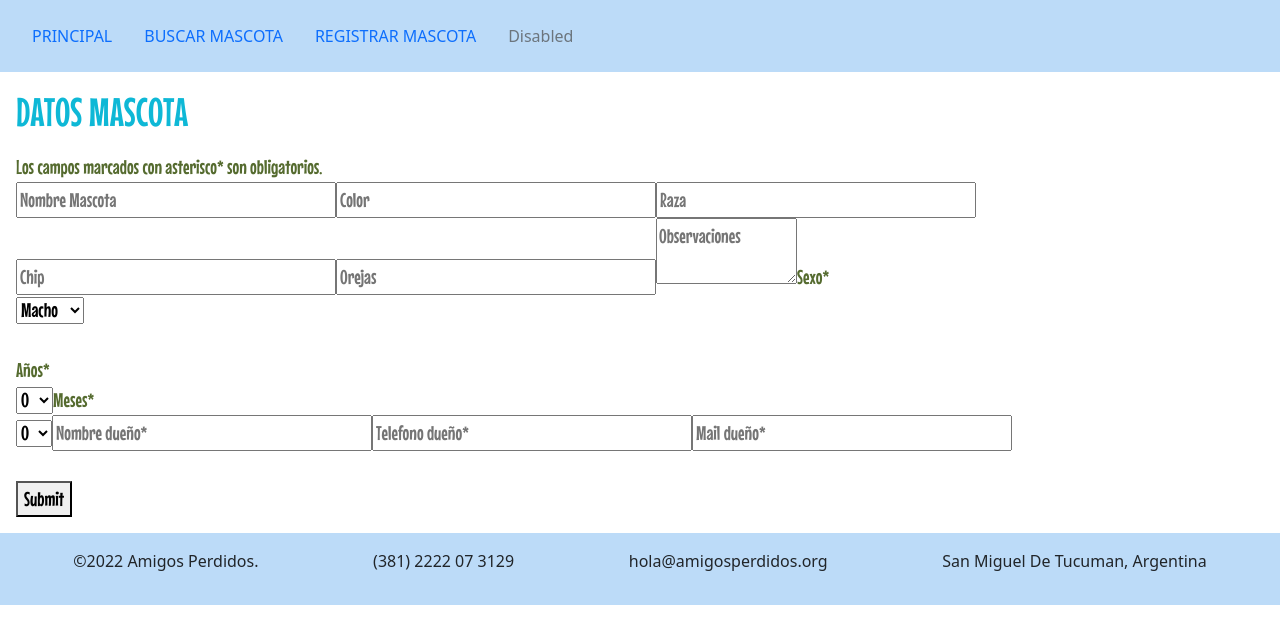
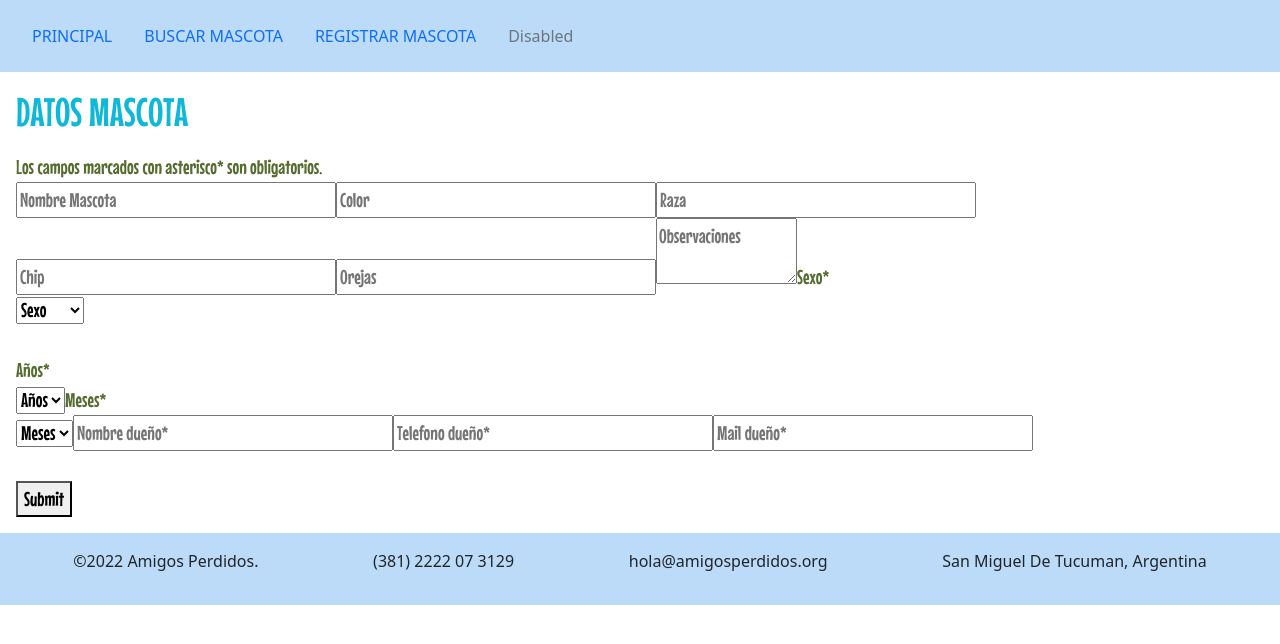
Before and after one commit to alvarorsor/Trabajo-Final-programacionWeb, a React (Create React App) app: page /RegistrarMascota in a window 1280 px wide. Shown: the top 644 px of the page. Built offline with nearby package versions, Linux system fonts and the light colour scheme.

Commit message:
registrar mascota

```diff
--- a/src/components/RegistrarMascota.js
+++ b/src/components/RegistrarMascota.js
@@ -113,6 +113,7 @@ function RegistrarMascota() {
                 onChange={handleChange}
                 name="sexo"
             >
+                <option value="m">Sexo</option>
                 <option value="macho">Macho</option>
                 <option value="hembra">Hembra</option>
 
@@ -129,6 +130,7 @@ function RegistrarMascota() {
                 onChange={handleChange}
                 name="años"
             >
+             <option value="">Años</option>
                  <option value="0">0</option>
                 <option value="1">1</option>
                 <option value="2">2</option>
@@ -167,6 +169,7 @@ function RegistrarMascota() {
                 onChange={handleChange}
                 name="meses"
             >
+             <option value="">Meses</option>
                  <option value="0">0</option>
                 <option value="1">1</option>
                 <option value="2">2</option>
```
